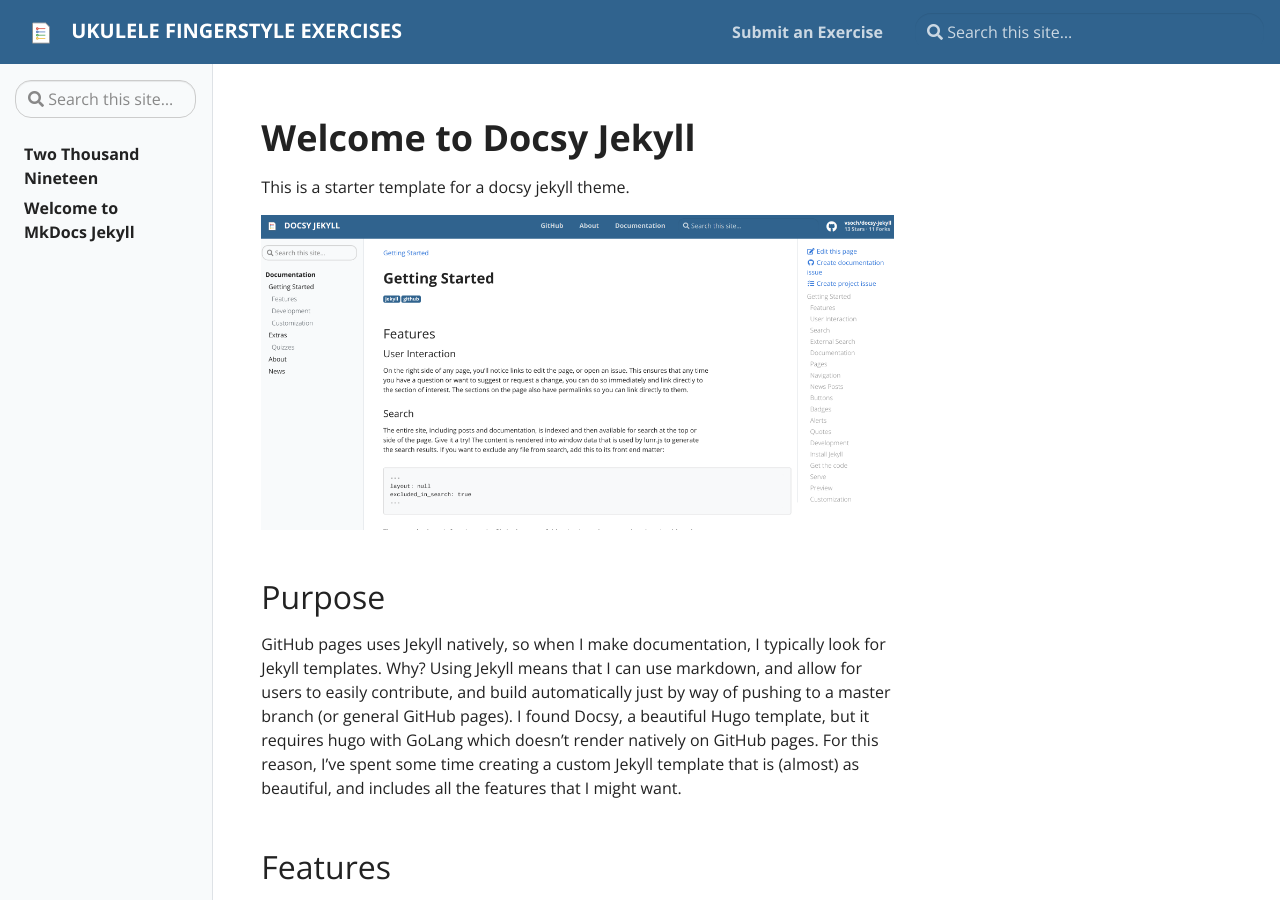
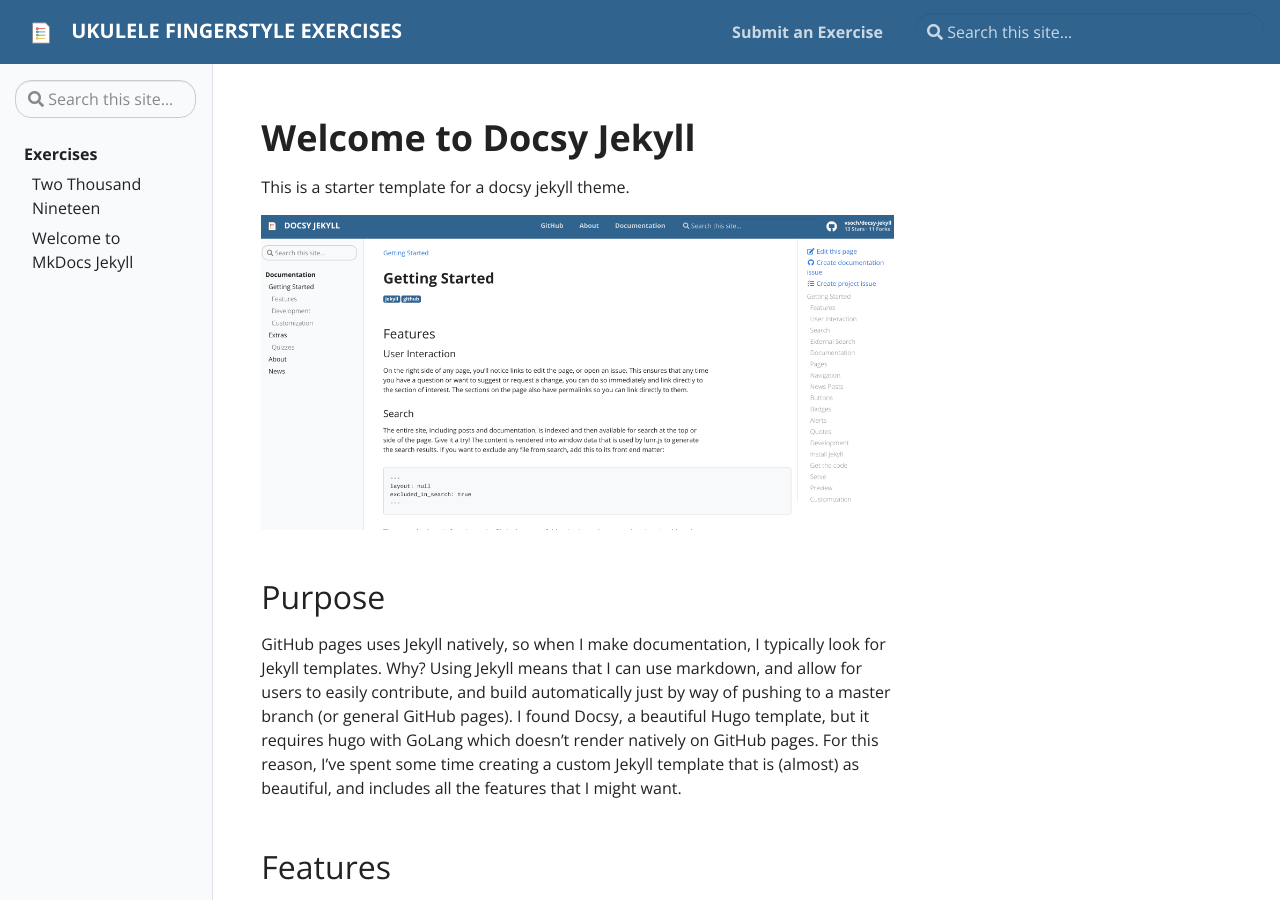
Before and after one commit to shavaun/fingerstyleukulele, a Jekyll site: the page built from pages/index.md, in a window 1280 px wide and 900 px high. Built offline with Jekyll 4.4.1, drawn with Linux system fonts in a browser that asks for light colours.

Commit message:
Update sidebar.html

```diff
--- a/_includes/sidebar.html
+++ b/_includes/sidebar.html
@@ -6,10 +6,20 @@
   </form>
   <nav class="collapse td-sidebar-nav pt-2 pl-4" id="td-section-nav">
     <ul class="td-sidebar-nav__section pr-md-3">
-      {% for post in site.posts %}
       <li class="td-sidebar-nav__section-title">
-        <a  href="{{ post.url | prepend: site.baseurl | prepend: site.url }}" class="align-left pl-0 pr-2 active td-sidebar-link td-sidebar-link__section">{{ post.title }}</a></li>
-      {% endfor %}
+        <a class="align-left pl-0 pr-2 active td-sidebar-link td-sidebar-link__section">Exercises</a>
+      </li>
+      <ul>
+        <li id="documentation">
+          <ul class="td-sidebar-nav__section pr-md-3">
+            {% for post in site.posts %}
+            <li class="td-sidebar-nav__section-title">
+              <a  href="{{ post.url | prepend: site.baseurl | prepend: site.url }}" class="align-left pl-0 pr-2 td-sidebar-link td-sidebar-link__section">{{ post.title }}</a>
+            </li>
+            {% endfor %}
+          </ul>
+        </li>
+      </ul>
     </ul>
   </nav>
 </div>
```
